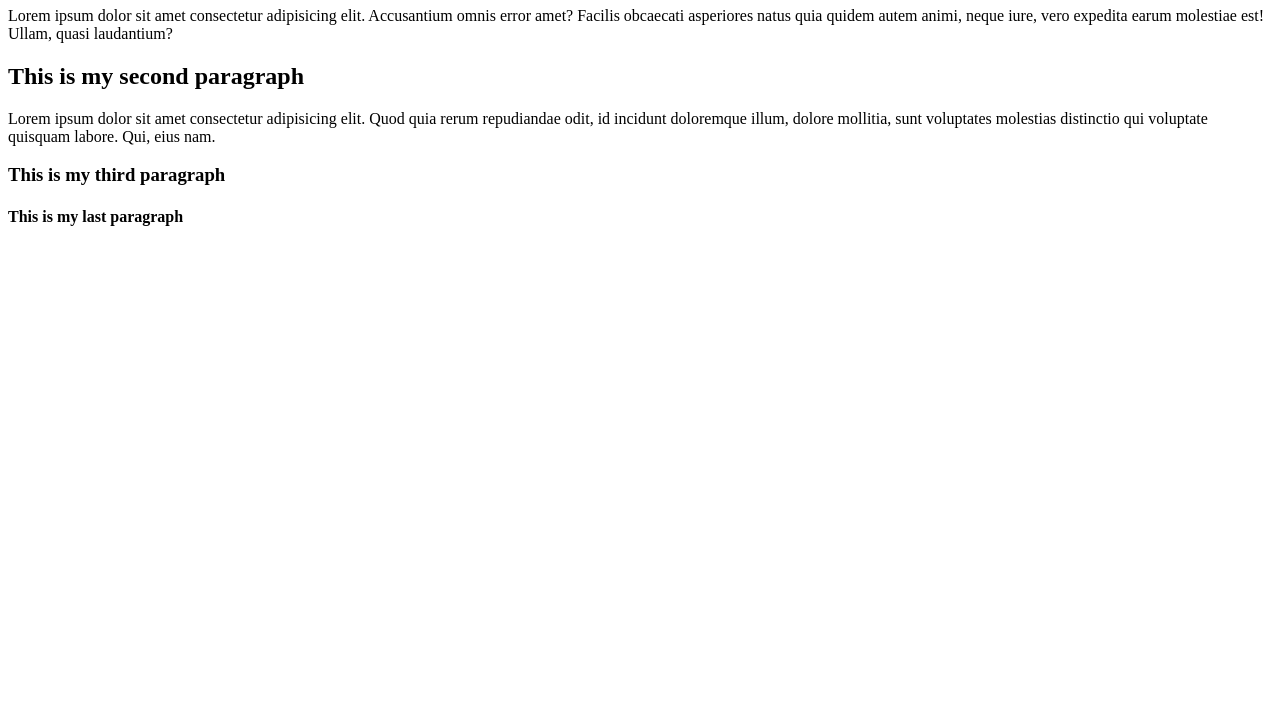
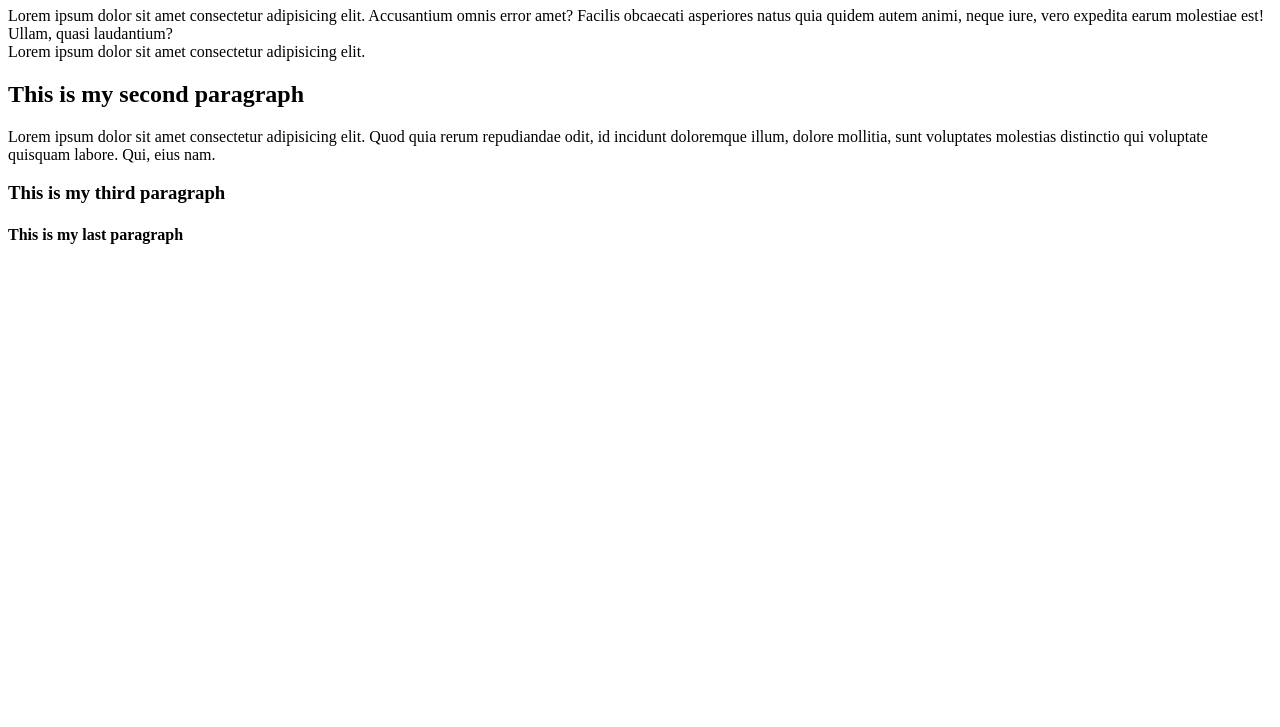
Before and after one commit to cfranco92/html_course_Talos, a plain HTML site: page index.html in a window 1280 px wide. Shown: the part 73-800 px from the top of the page. Drawn offline with Linux system fonts and the light colour scheme.

Commit message:
Break tags

```diff
--- a/index.html
+++ b/index.html
@@ -12,7 +12,8 @@
     <p>
         Lorem ipsum dolor sit amet consectetur adipisicing elit. Accusantium omnis error amet? Facilis obcaecati
         asperiores natus quia quidem autem animi, neque iure, vero expedita earum molestiae est! Ullam, quasi
-        laudantium?
+        laudantium?<br/>
+        Lorem ipsum dolor sit amet consectetur adipisicing elit.
     </p>
 
     <h2>This is my second paragraph</h2>
```
